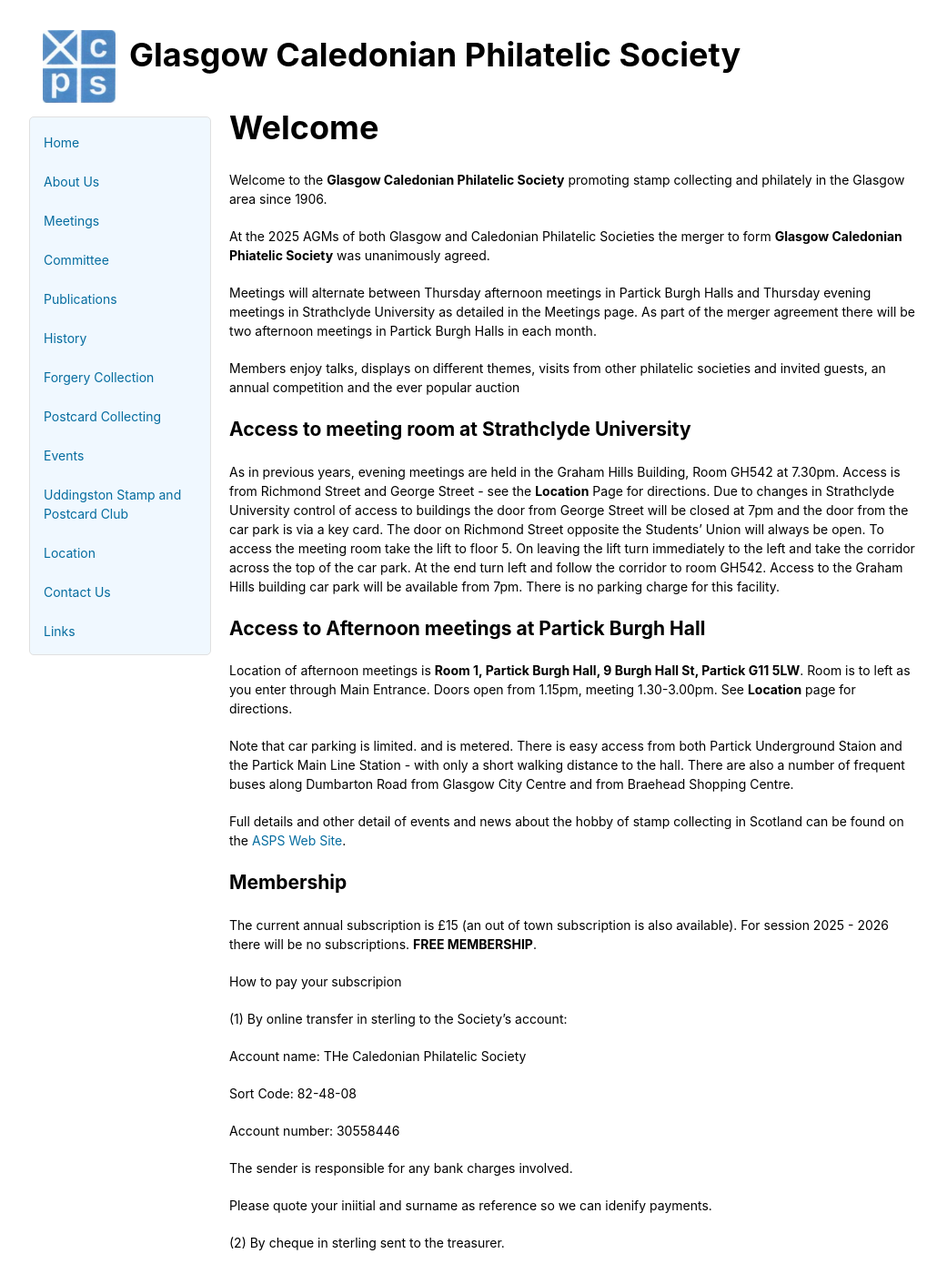
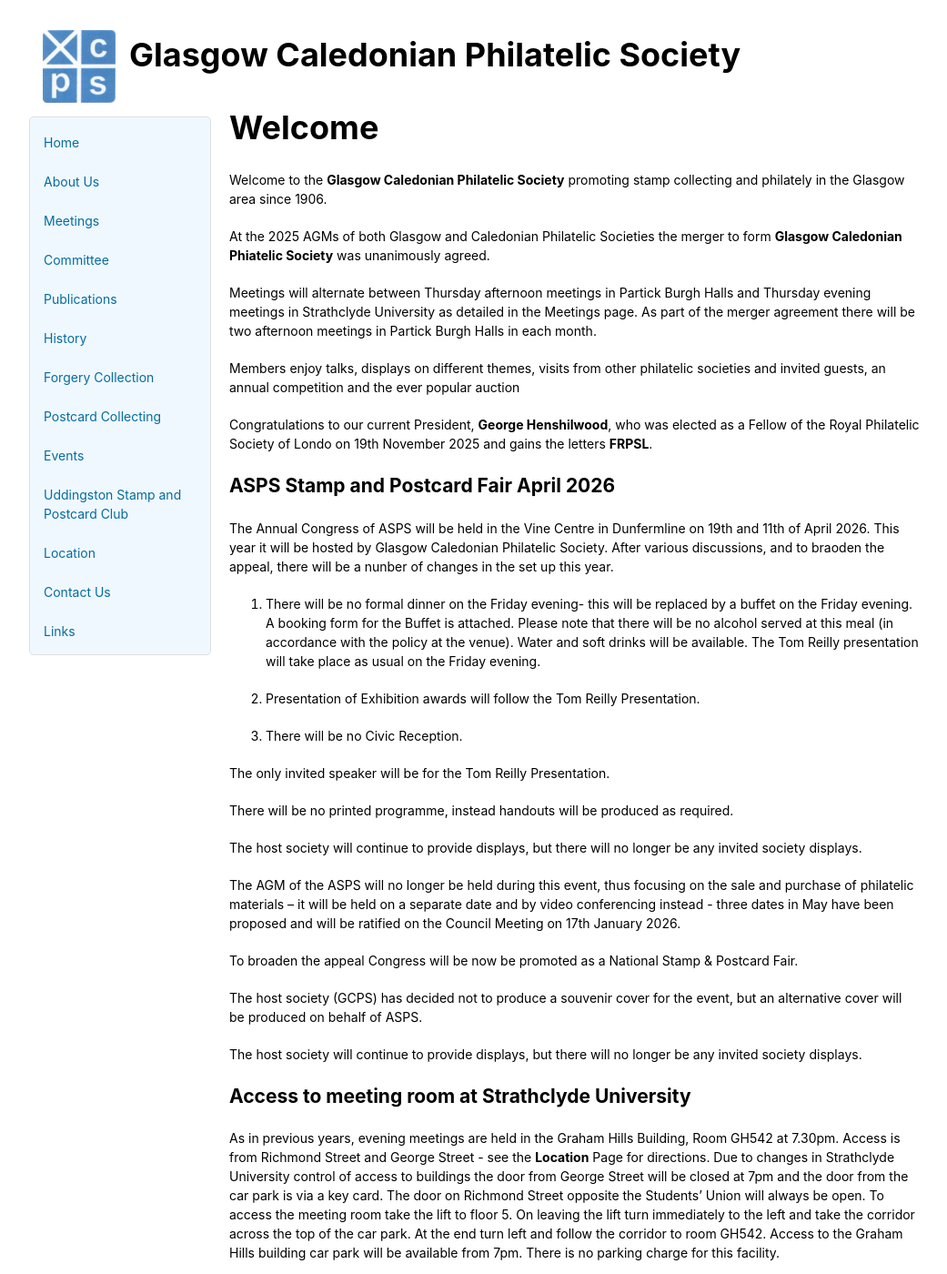
Before and after one commit to astalker/caledonian-stamps, a Jekyll site: the page built from index.md, in a window 1280 px wide and 1400 px high. Shown: the whole window at 91% size, without its empty margins (118-1159 px from the left). Built offline with Jekyll 4.4.1, drawn with Linux system fonts in a browser that asks for light colours; our own code applies the rules of GitHub Pages for plain Markdown files.

Commit message:
Updating for ASPS Congress start attempt

```diff
--- a/index.md
+++ b/index.md
@@ -6,7 +6,41 @@ At the 2025 AGMs of both Glasgow and Caledonian Philatelic Societies the merger
 
 Meetings will alternate between Thursday afternoon meetings in Partick Burgh Halls and Thursday evening meetings in Strathclyde University as detailed in the Meetings page. As part of the merger agreement there will be two afternoon meetings in Partick Burgh Halls in each month.
 
- Members enjoy talks, displays on different themes, visits from other philatelic societies and invited guests, an annual competition and the ever popular auction
+Members enjoy talks, displays on different themes, visits from other philatelic societies and invited guests, an annual competition and the ever popular auction
+
+Congratulations to our current President, **George Henshilwood**,  who was elected as a Fellow of the Royal Philatelic Society of Londo on 19th November 2025 and gains the letters **FRPSL**.
+
+## ASPS Stamp and Postcard Fair April 2026
+
+The Annual Congress of ASPS will be held in the Vine Centre in Dunfermline on 19th and 11th of April 2026. This year it will be hosted by Glasgow Caledonian Philatelic Society. After various discussions, and to braoden the appeal, there will be a nunber of changes in the set up this year.
+
+1. There will be no formal dinner on the Friday evening- this will be replaced by a buffet on the Friday evening. A booking form for the Buffet is attached.  Please note that there will be no alcohol served at this meal (in accordance with the policy at the venue). Water and soft drinks will be available.
+The Tom Reilly presentation will take place as usual on the Friday evening.
+
+2. Presentation of Exhibition awards will follow the Tom Reilly Presentation.
+
+3. There  will be no Civic Reception.
+
+
+The only invited speaker will be for the Tom Reilly Presentation.
+
+
+There will be no printed programme, instead handouts will be produced as required.
+
+
+The host society will continue to provide displays, but there will no longer be any invited society displays.
+
+
+The AGM of the ASPS will no longer be held during this event, thus focusing on the sale and purchase of philatelic materials – it will be held on a separate date and by video conferencing instead - three dates in May have been proposed and will be ratified on the Council Meeting on 17th January 2026.
+
+
+To broaden the appeal Congress will be now be promoted as a National Stamp & Postcard Fair.
+
+
+The host society (GCPS) has decided not to produce a souvenir cover for the event, but an alternative cover will be produced on behalf of ASPS.
+
+
+The host society will continue to provide displays, but there will no longer be any invited society displays.
 
 ## Access to meeting room at Strathclyde University
 
```
